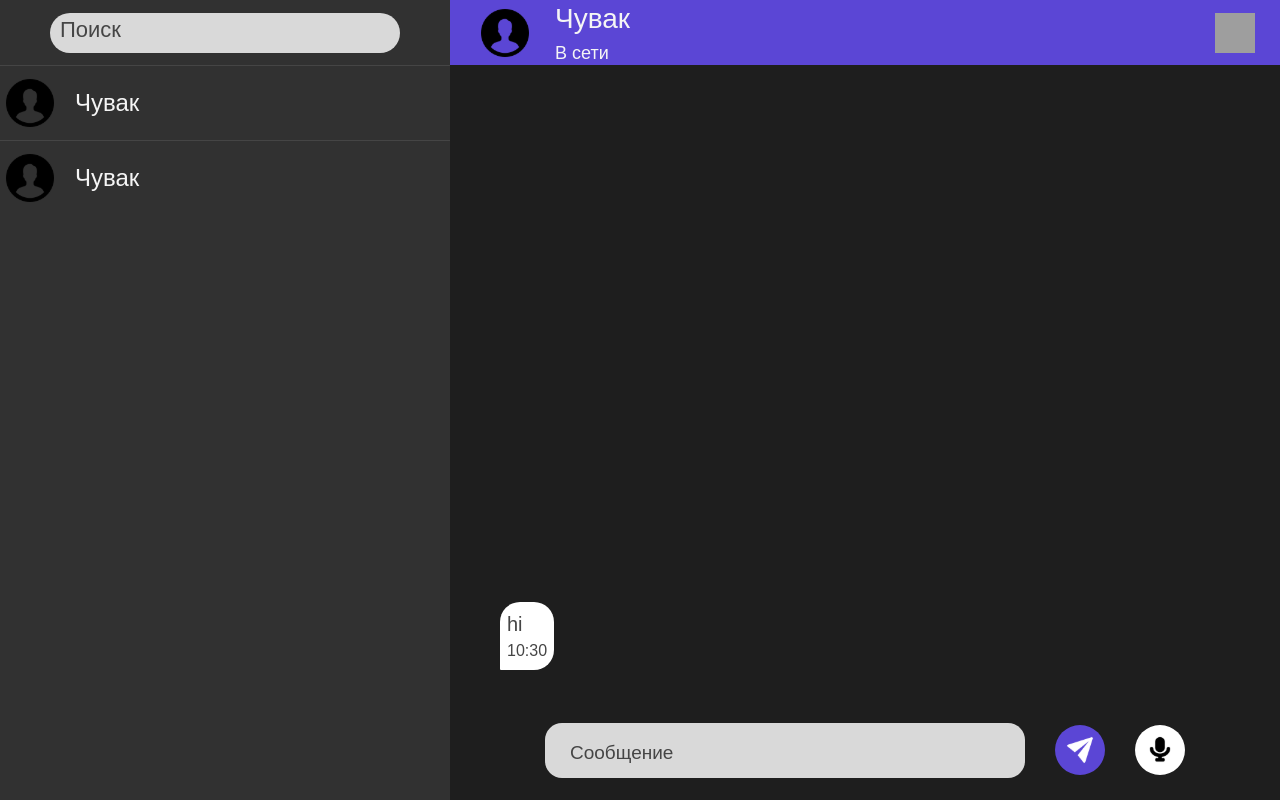
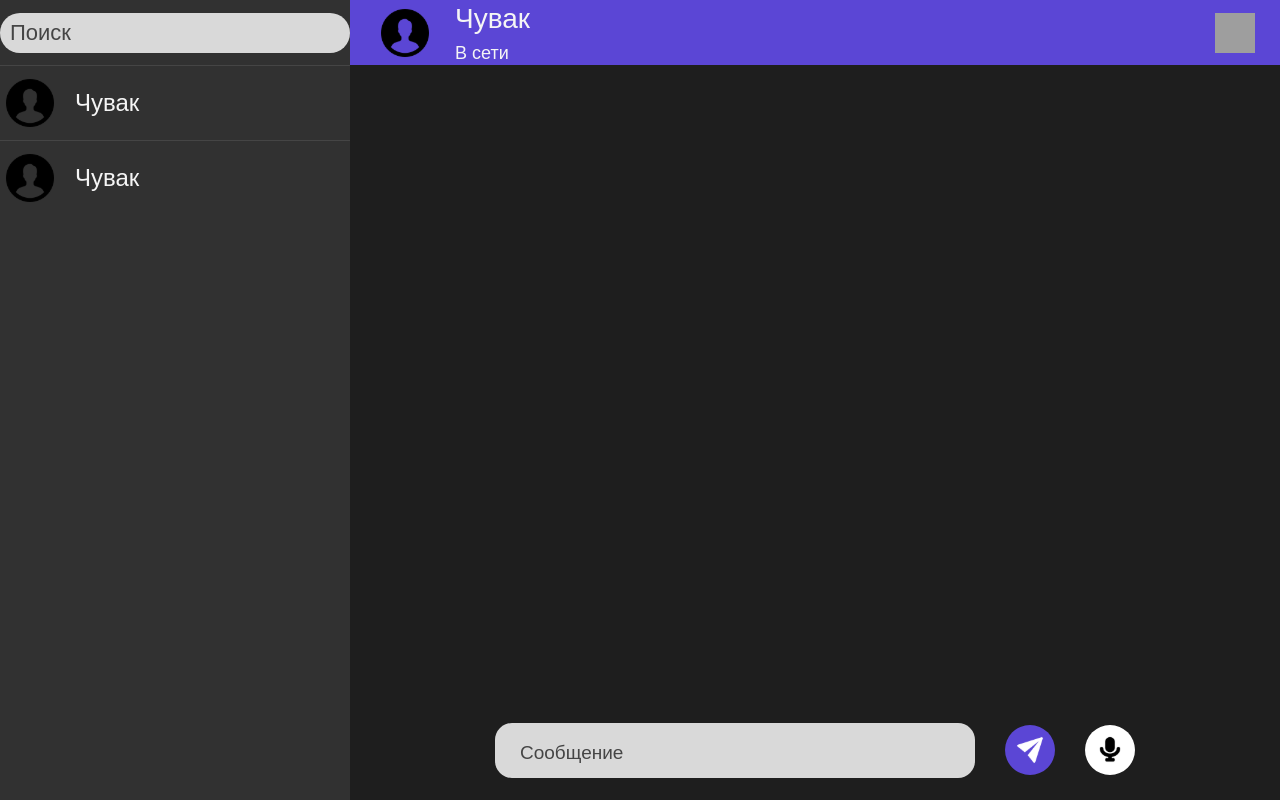
Before and after one commit to ktoto2007/messager, a React (Vite) app: page / in a window 1280 px wide. Built offline with nearby package versions, Linux system fonts and the light colour scheme; grey boxes are pictures that could not be loaded.

Commit message:
add message sending

```diff
--- a/src/App.css
+++ b/src/App.css
@@ -16,7 +16,7 @@ img {
   overflow-y: scroll;
   scrollbar-width: none;
   height: 100vh;
-  width: 450px;
+  width: 350px;
   background-color: #313131;
   display: flex;
   flex-direction: column;
@@ -37,6 +37,8 @@ img {
   border-radius: 20px;
   border-width: 0;
   padding-left: 10px;
+  color: #454545;
+  font-size: 22px;
 }
 
 .search::placeholder {
@@ -69,7 +71,7 @@ img {
 
 .chat-contanier {
   height: 100vh;
-  width: calc(100vw - 450px);
+  width: calc(100vw - 350px);
   background-color: #1e1e1e;
 }
 
@@ -126,6 +128,7 @@ img {
   border-radius: 20px;
   width: fit-content;
   max-width: 400px;
+  margin-top: 10px;
   padding: 7px;
   border-bottom-left-radius: 1px;
 }
@@ -152,7 +155,7 @@ img {
   justify-content: center;
   align-items: center;
   height: 100px;
-  width: calc(100vw - 450px);
+  width: calc(100vw - 350px);
 }
 
 .user-input-field {
@@ -163,6 +166,7 @@ img {
   height: 55px;
   padding-left: 25px;
   font-size: 25px;
+  color: #454545;
 }
 
 .user-input-field::placeholder {
--- a/src/App.tsx
+++ b/src/App.tsx
@@ -1,4 +1,4 @@
-import { createContext, useState } from 'react'
+import { createContext, useContext, useState } from 'react'
 import './App.css'
 import { useMessage, type MessageType } from './stores'
 import { useShallow } from 'zustand/react/shallow'
@@ -37,12 +37,9 @@ const Message = (props: MessageProps) => {
 }
 
 const Messages = () => {
-  const {messages, addMessage} = useMessage(useShallow(state => ({
+  const {messages} = useMessage(useShallow(state => ({
     messages: state.messages,
-    addMessage: state.addMessage
   })))
-
-  const [message, setMessage] = useState('')
 
   return (
     <div>
@@ -51,22 +48,18 @@ const Messages = () => {
   );
 }
 
-type MessageInputProps = {
-  mutateValue: React.Dispatch<React.SetStateAction<string>>
-}
+const ChatBottom = () => {
+  const {addMessage} = useMessage(useShallow(state => ({
+    addMessage: state.addMessage
+  })))
 
-const MessageInput = (props: MessageInputProps) => {
-  return (
-    <input className="user-input-field" placeholder="Сообщение" onChange={(e)=>props.mutateValue(e.target.value)}/>
-  );
-}
+  const [message, setMessage] = useState('')
 
-const ChatBottom = () => {
   return (
     <div className="chat-bottom">
-      <input className="user-input-field" placeholder="Сообщение" onChange={(e)=>setMessage(e.target.value)}/>
+      <input value={message} className="user-input-field" placeholder="Сообщение" onChange={(e)=>setMessage(e.target.value)}/>
       <button onClick={e=> {
-        addMessage({id: 'ei21094', text: message, time: '10:00'})
+        addMessage({id: 'ei21094', text: message, time: new Date().toLocaleTimeString([], { hour: "2-digit", minute: "2-digit" })})
         setMessage("")
       }} className="send button"><img src="src\assets\Email Send.svg" alt=""/></button>
       <div className="button">
--- a/src/stores.ts
+++ b/src/stores.ts
@@ -12,7 +12,7 @@ interface MessagesStore {
 }
 
 export const useMessage = create<MessagesStore>((set) => ({
-    messages: [{id: '3rf,iweik', text: 'hi', time: '10:30'}],
+    messages: [],
     addMessage: (newMessage) => {
         set(
             state=>({...state, messages: [...state.messages, newMessage]})
```
Lines whose indentation alone changed are shown as unchanged.
